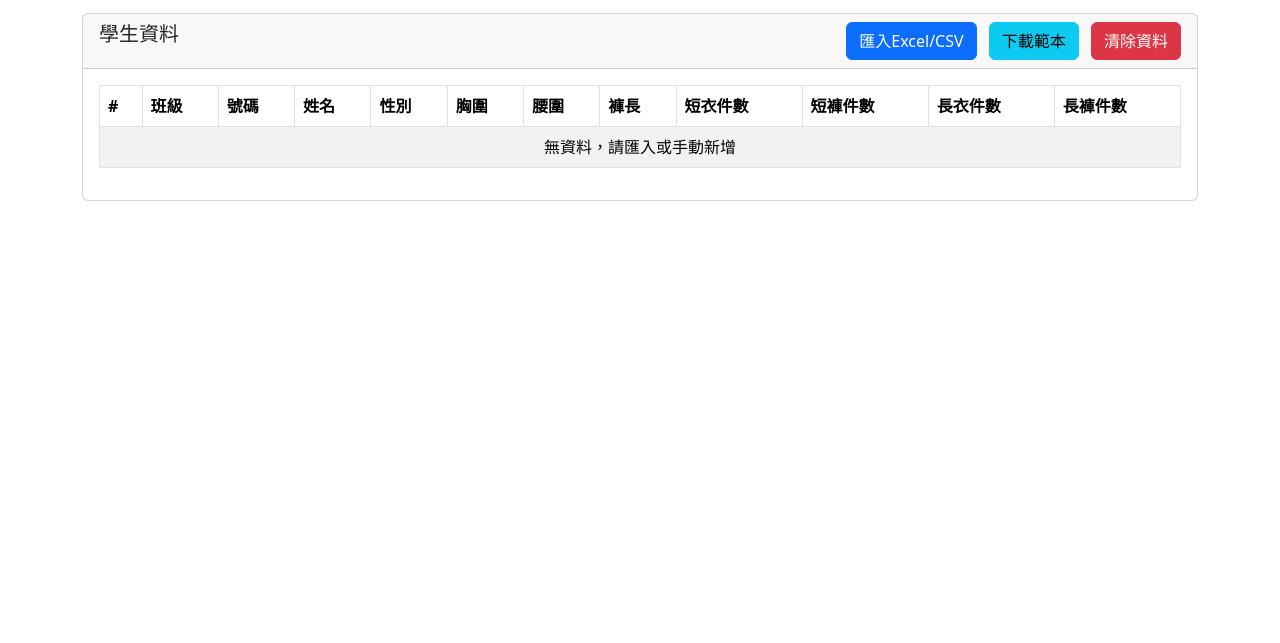
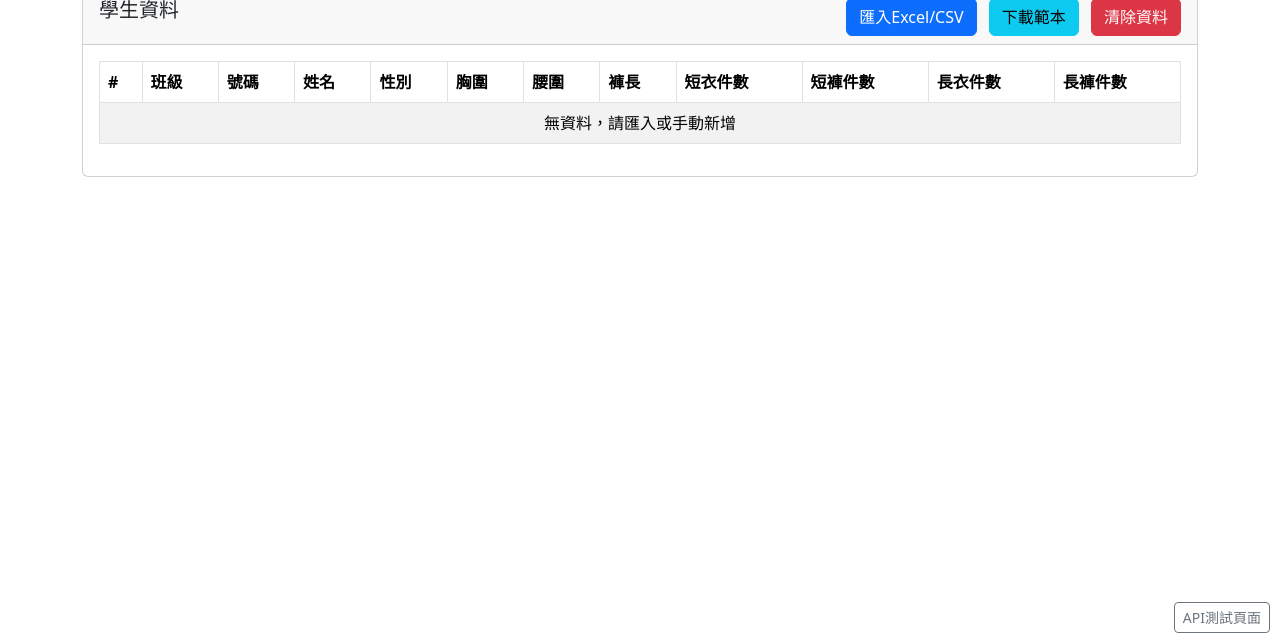
Before and after one commit to ayden0322/dragon-uniform, a website with bundled scripts: page public/index.html in a window 1280 px wide. Shown: the part 157-800 px from the top of the page. Built offline with nearby package versions, Linux system fonts and the light colour scheme.

Commit message:
添加API測試頁面鏈接

```diff
--- a/public/index.html
+++ b/public/index.html
@@ -11,14 +11,20 @@
         .form-control:disabled { background-color: #f8f9fa; }
         .table td, .table th { vertical-align: middle; }
         #alertContainer { position: fixed; top: 20px; right: 20px; z-index: 9999; min-width: 300px; }
+        .debug-link { position: fixed; bottom: 10px; right: 10px; z-index: 1000; }
     </style>
 </head>
-<body>ㄑ
+<body>
     <div class="container">
         <h1 class="mb-4 text-center">學生制服自動分配系統</h1>
 
         <!-- 警告訊息容器 -->
         <div id="alertContainer"></div>
+
+        <!-- 調試鏈接 -->
+        <div class="debug-link">
+            <a href="/api-test.html" class="btn btn-sm btn-outline-secondary" target="_blank">API測試頁面</a>
+        </div>
 
         <!-- 頁籤導航 -->
         <ul class="nav nav-tabs mb-3" id="myTab" role="tablist">
```
